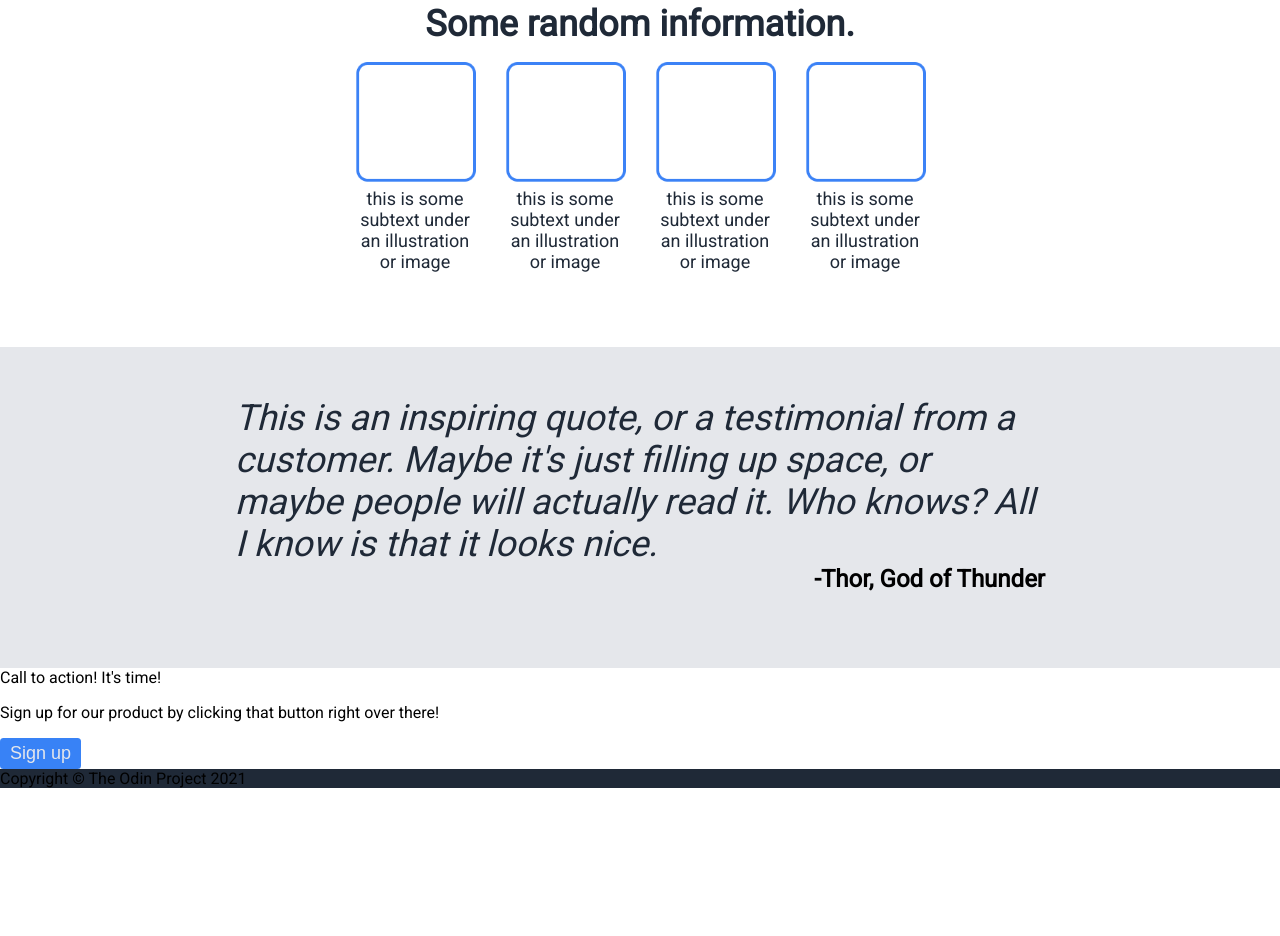
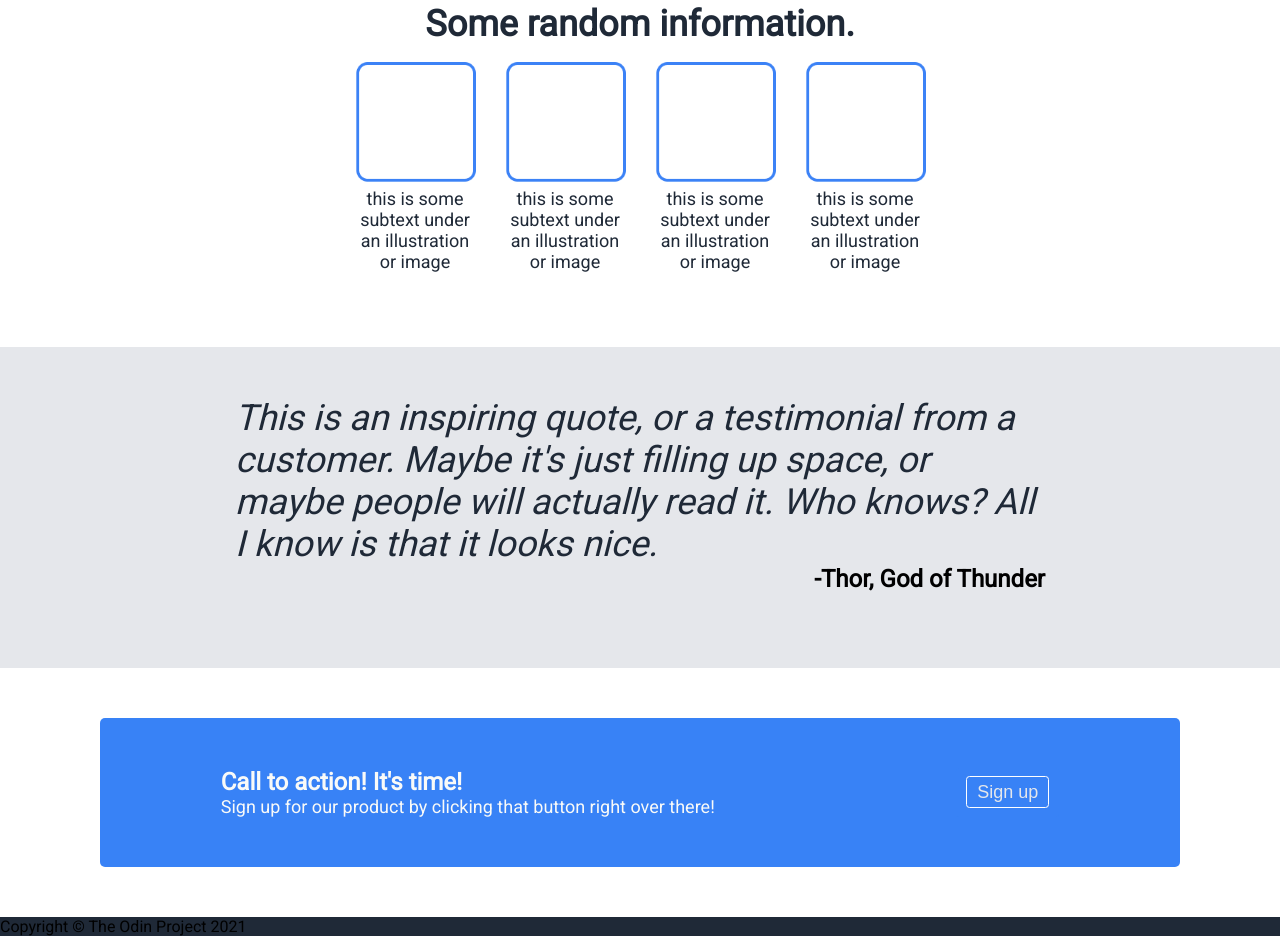
Before and after one commit to elizabethgriffith/odin-landing-page, a plain HTML site: page index.html in a window 1280 px wide. Shown: the part 535-1471 px from the top of the page. Before the commit the page ends 1323 px from the top, so only its background shows below. Drawn offline with Linux system fonts and the light colour scheme.

Commit message:
Style fourth section

```diff
--- a/index.html
+++ b/index.html
@@ -58,11 +58,14 @@
 
     </section>
     <section class="fourthSection">
-        <section>
-            <span>Call to action! It's time!</span>
-            <p>Sign up for our product by clicking that button right over there!</p>
+        <section class="callToAction">
+            <section>
+                <span class="headerCall">Call to action! It's time!</span>
+                <p class="callSubText">Sign up for our product by clicking that button right over there!</p>
+            </section>
+            <button><a href='#' class="signUp white">Sign up</a></button>
         </section>
-        <button><a href='#' class="signUp">Sign up</a></button>
+
     </section>
     <footer>
         <span>Copyright © The Odin Project 2021</span>
--- a/style.css
+++ b/style.css
@@ -107,3 +107,29 @@ h3 {
     font-size: 24px;
     font-weight: bold;
 }
+
+.callToAction {
+    display: flex;
+    justify-content: space-around;
+    background-color: #3882F6;
+    color: #F9FAF8;
+    margin: 50px 100px;
+    border-radius: 5px;
+    padding: 50px 0px;
+}
+
+.white {
+    border: 1px solid white;
+    border-radius: 3.5px;
+    padding: 5px 10px;
+}
+
+.callSubText {
+    margin: 0;
+    font-size: 18px;
+}
+
+.headerCall {
+    font-size: 24px;
+    font-weight: bold;
+}
```
